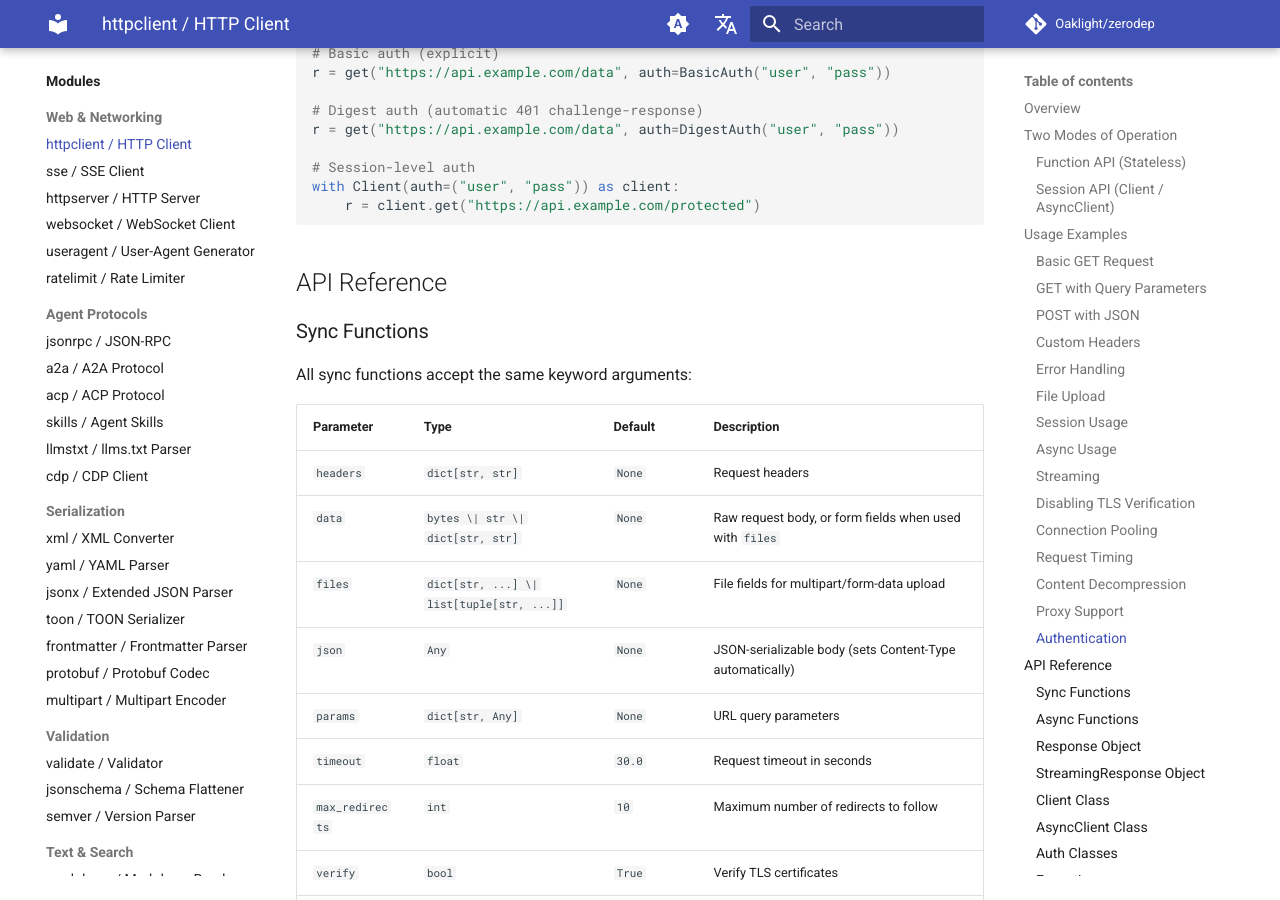
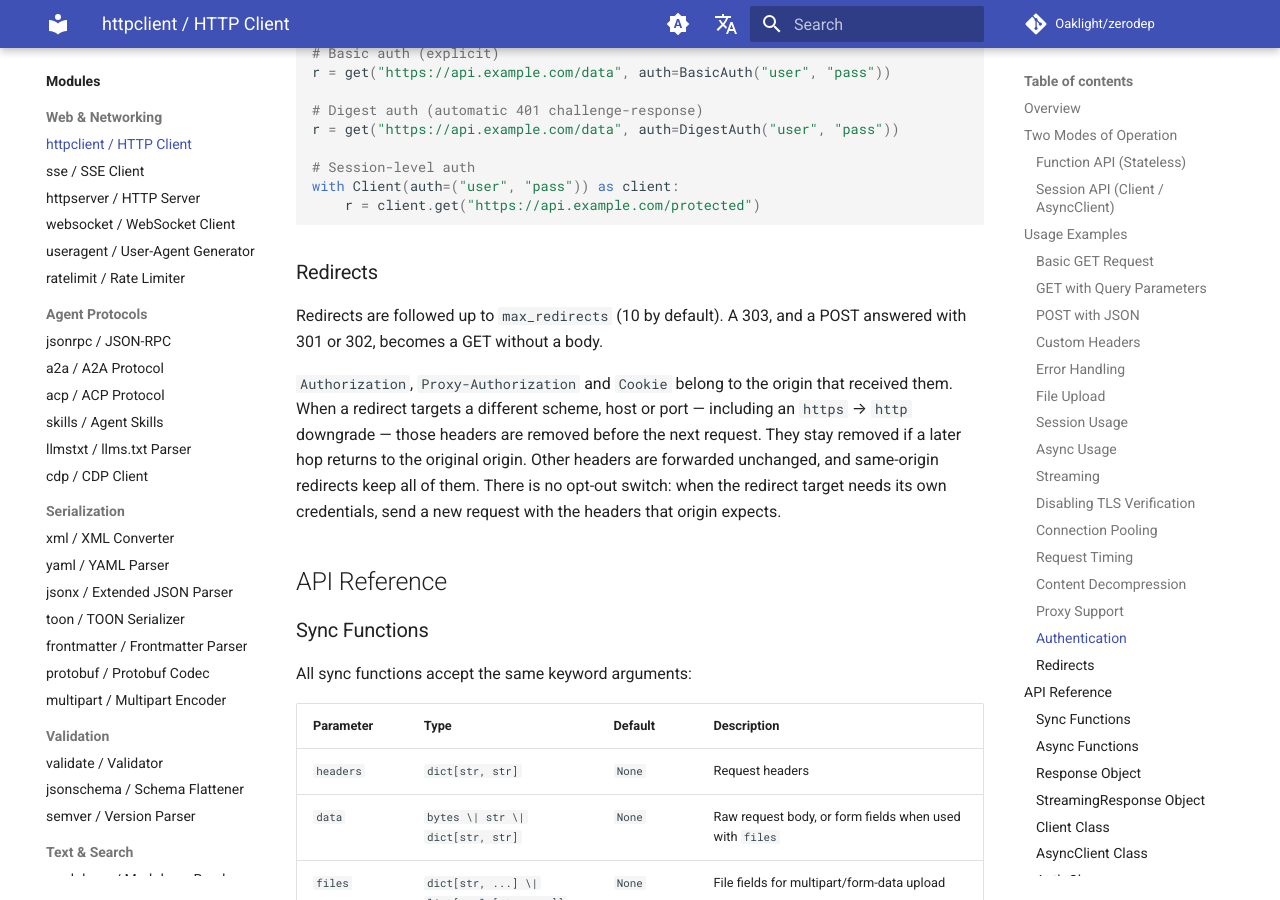
Before and after one commit to Oaklight/zerodep, an MkDocs documentation site: the page built from docs/modules/httpclient.md, in a window 1280 px wide and 900 px high, scrolled down 7861 px. Built offline with MkDocs 1.6.1 and Material for MkDocs 9.7.7, drawn with Linux system fonts in a browser that asks for light colours; comment, search, counter and statistics services are not loaded.

Commit message:
docs(httpclient): document cross-origin redirect credential scoping (#287)

````diff
--- a/docs/modules/httpclient.md
+++ b/docs/modules/httpclient.md
@@ -351,6 +351,19 @@ with Client(auth=("user", "pass")) as client:
     r = client.get("https://api.example.com/protected")
 ```
 
+### Redirects
+
+Redirects are followed up to `max_redirects` (10 by default). A 303, and a
+POST answered with 301 or 302, becomes a GET without a body.
+
+`Authorization`, `Proxy-Authorization` and `Cookie` belong to the origin that
+received them. When a redirect targets a different scheme, host or port —
+including an `https` → `http` downgrade — those headers are removed before the
+next request. They stay removed if a later hop returns to the original origin.
+Other headers are forwarded unchanged, and same-origin redirects keep all of
+them. There is no opt-out switch: when the redirect target needs its own
+credentials, send a new request with the headers that origin expects.
+
 ## API Reference
 
 ### Sync Functions
````
Also changed, not shown: docs/changelog.md (+4 -0 lines).
